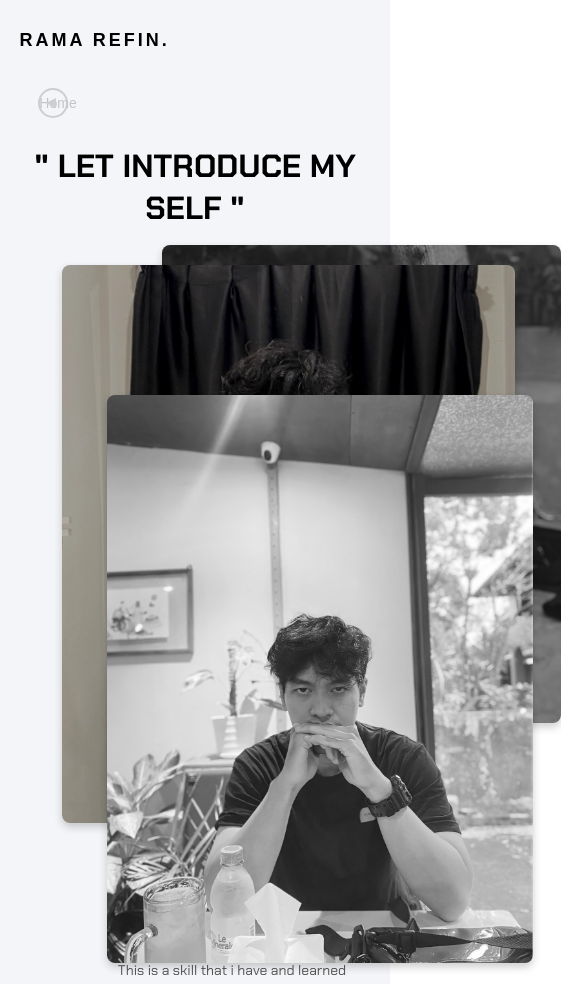
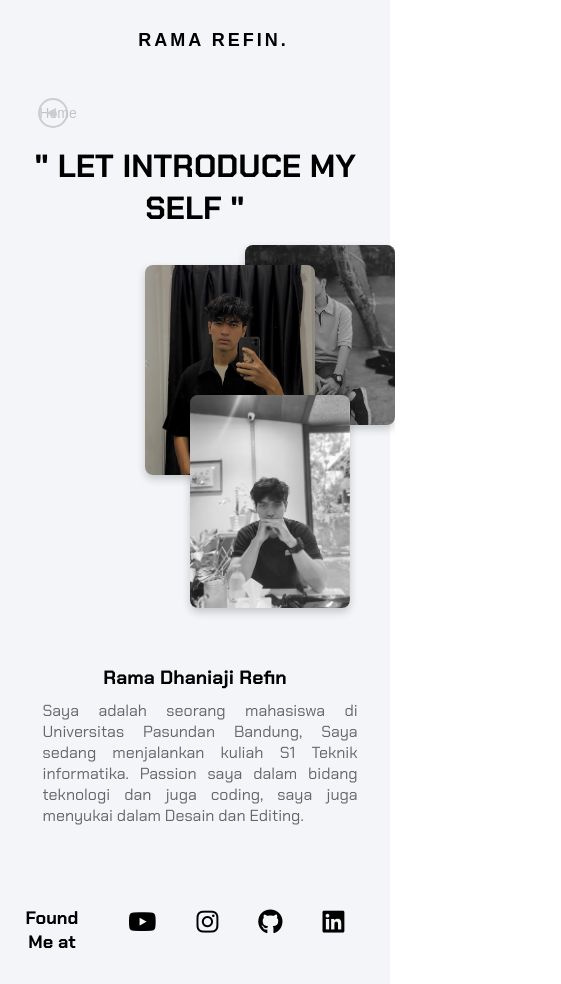
Before and after one commit to RamaRefin/PortoWeb, a website: page About/About.html in a window 390 px wide. Shown: the top 984 px of the page, 561 px wide, since content can reach past the window. Drawn offline with nearby package versions, Linux system fonts and the light colour scheme; a web font is replaced by a local one.

Commit message:
ubah layout about

```diff
--- a/About/About.html
+++ b/About/About.html
@@ -56,7 +56,7 @@
         Passion saya dalam bidang teknologi dan juga coding, saya juga menyukai dalam Desain dan Editing.</p>
         <div class="sosmed">
           <div class="sosmed-text">
-            <h2> Found Me at :</h2>
+            <h2> Found Me at </h2>
           </div>
           <a href="https://www.youtube.com/@refinrama7815"><i class="fa-brands fa-youtube"></i></a>
             <a href="#"><i class="fa-brands fa-instagram"></i></a>
--- a/About/about.css
+++ b/About/about.css
@@ -528,3 +528,112 @@ nav {
         font-size: 28px;
     }
 }
+
+
+
+@media (max-width: 430px) {
+    /* Logo */
+    .logo {
+      left: 5%;
+      font-size: 18px;
+      position: relative;
+    }
+
+    /* Nav items */
+    .navItems {
+      display: none; /* Sembunyiin menu navbar */
+    }
+
+    /* Container */
+    .container {
+      padding: 0 10px;
+    }
+
+    /* Panah (circle-arrow) */
+    .circle-arrow {
+      font-size: 14px;
+      margin-left: 20px;
+      top: 10px;
+      padding: 8px;
+      position: relative;
+    }
+
+    .circle-arrow span {
+      margin-left: 10px;
+    }
+
+    /* Konten utama */
+    .isi-konten {
+      display: flex;
+      flex-direction: column;
+      align-items: center;
+      padding-top: 5%;
+      gap: 20px;
+    }
+
+    .image {
+        padding-bottom: 400px;
+    }
+
+        .isi-konten,
+        .image img {
+        width: 100px;
+        height: auto;
+        object-fit: contain;
+    }
+
+    .image img {
+        display: block;
+        margin: auto;
+    }
+
+
+    .text-konten1 {
+      text-align: center;
+      padding: 0 10px;
+    }
+
+    .text-konten1 h2 {
+      font-size: 1.2em;
+      margin-bottom: 10px;
+    }
+
+    .text-konten1 p {
+        margin-right: 2%;
+    }
+
+    /* Sosial Media */
+    .sosmed {
+      display: flex;
+      justify-content: center;
+      gap: 20px;
+      margin-top: 10px;
+      padding-top: 70px;
+    }
+
+    .sosmed a {
+      font-size: 25px;
+    }
+
+    .sosmed-text {
+      margin-right: 30px;
+      font-size: 15px;
+    }
+
+
+    .skills-section,
+    .skills-section img {
+        display: block;
+        margin: auto;
+        padding: 0 2px;
+    }
+
+
+    .content,
+    .list,
+    .item img{
+        font-size: 12px;
+    }
+
+
+}
--- a/index.css
+++ b/index.css
@@ -892,6 +892,7 @@ a {
 
   .desk {
     margin-top: 20%;
+    padding-right: 30px;
   }
 
   .desk h1 {
```
